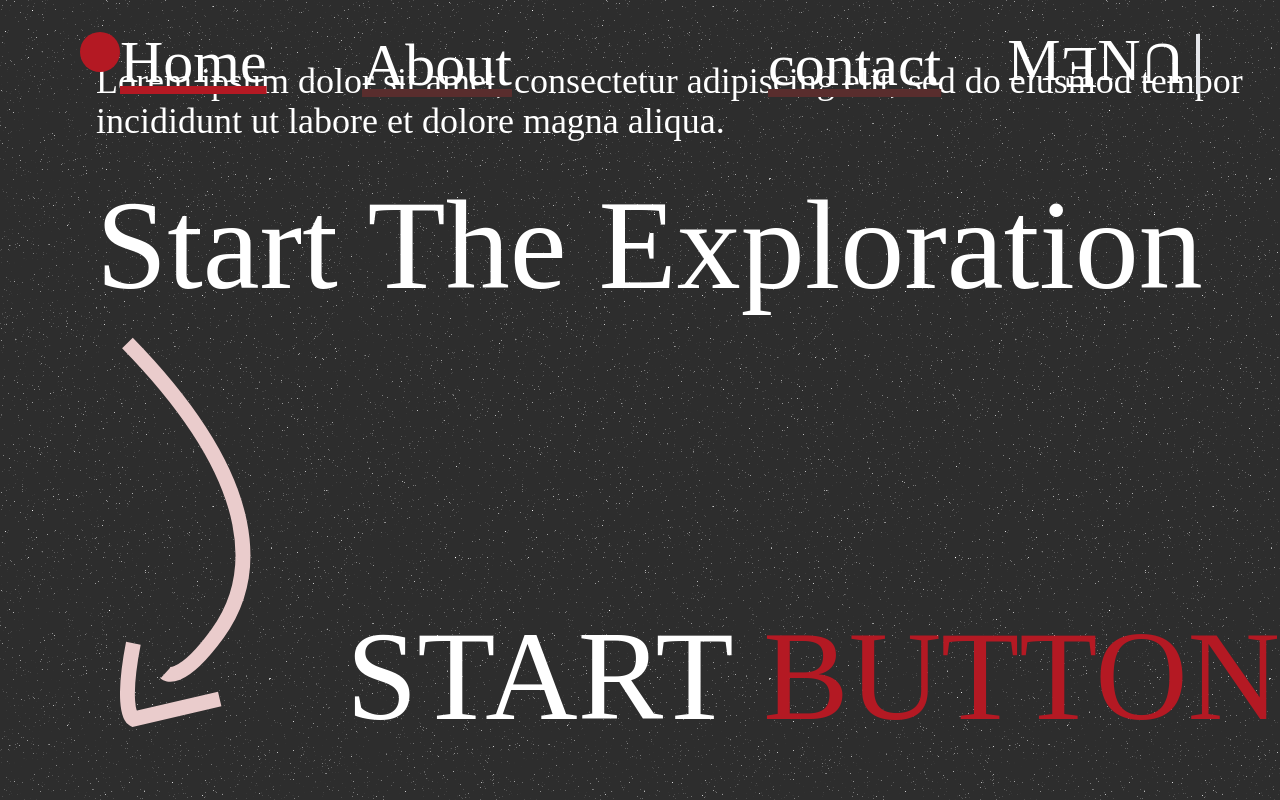
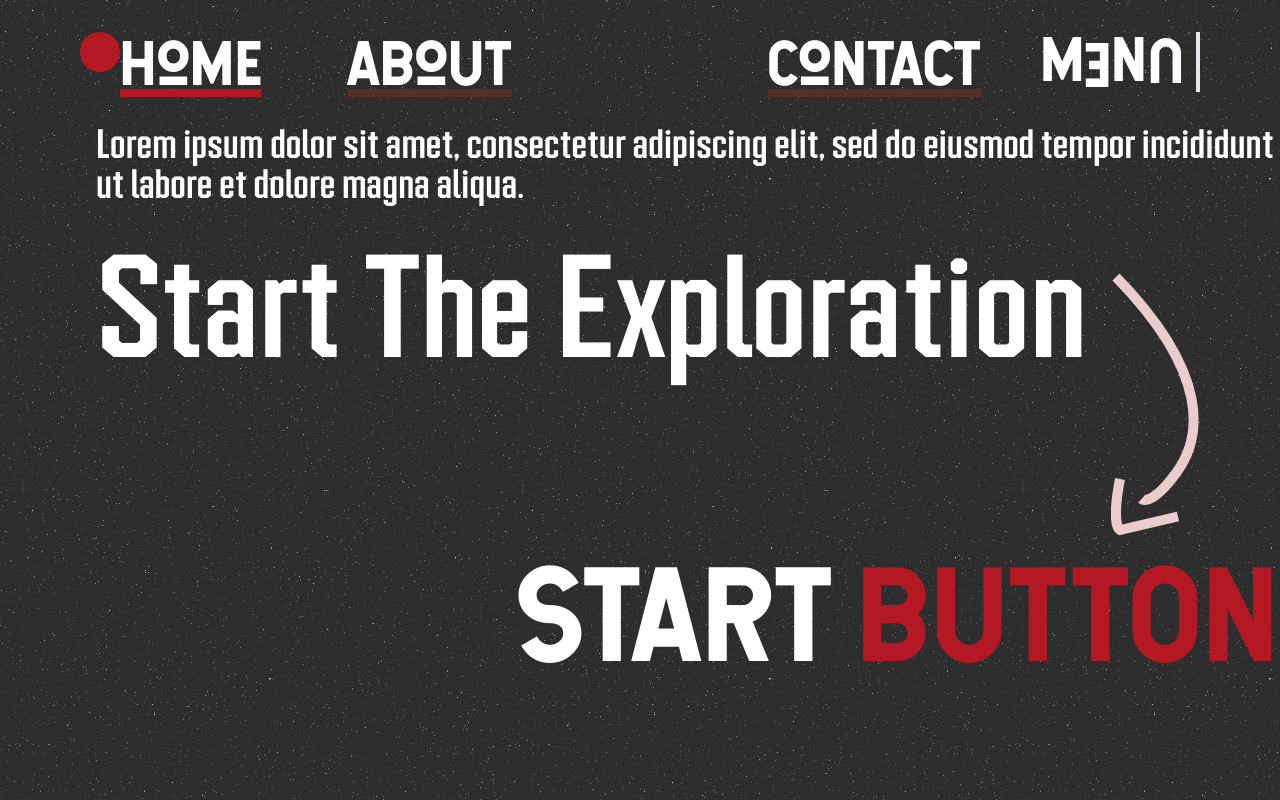
Before and after one commit to DaffaAhmadSM/DaffaAhmadSM, a Vue app: page / in a window 1280 px wide. Built offline with nearby package versions, Linux system fonts and the light colour scheme.

Commit message:
add missing fonts

```diff
--- a/src/style.css
+++ b/src/style.css
@@ -7,3 +7,13 @@
       @apply text-white;
     }
   }
+
+  @font-face {
+    font-family: 'Hansief';
+    src: url(/src/assets/Hansief.otf);
+  }
+
+  @font-face {
+    font-family: 'Redwing';
+    src: url(/src/assets/Redwing-Medium.otf);
+  }
--- a/tailwind.config.js
+++ b/tailwind.config.js
@@ -7,9 +7,9 @@ module.exports = {
   theme: {
     extend: {
       fontFamily: {
-        'Hansief': ['"Hansief Rough Regular"'],
+        'Hansief': ['Hansief'],
         'poppins': ['Poppins', 'sans-serif'],
-        'Redwing': ['"Redwing Regular"'],
+        'Redwing': ['Redwing'],
       },
       colors: {
         "redHoverActive" : "#B41923",
```
Also changed, not shown: src/assets/Hansief.otf (added), src/assets/Redwing-Medium.otf (added).
